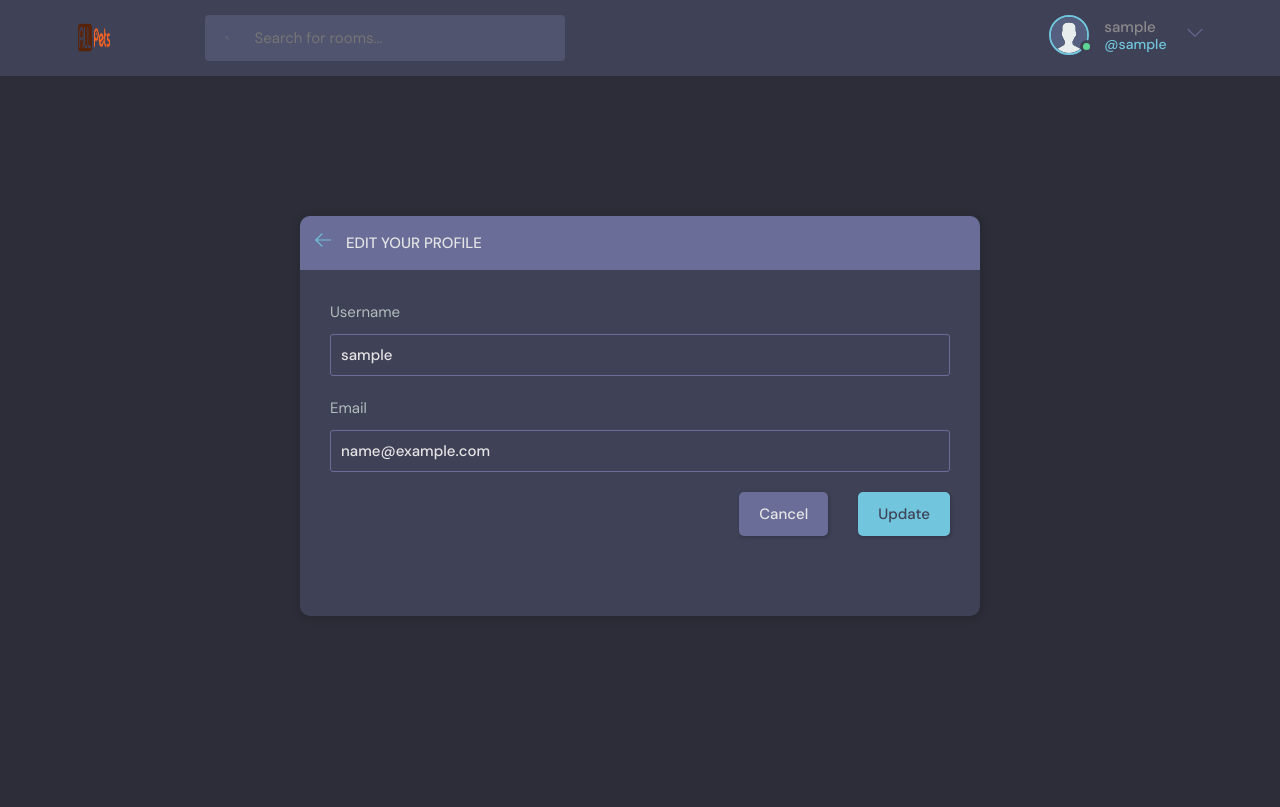
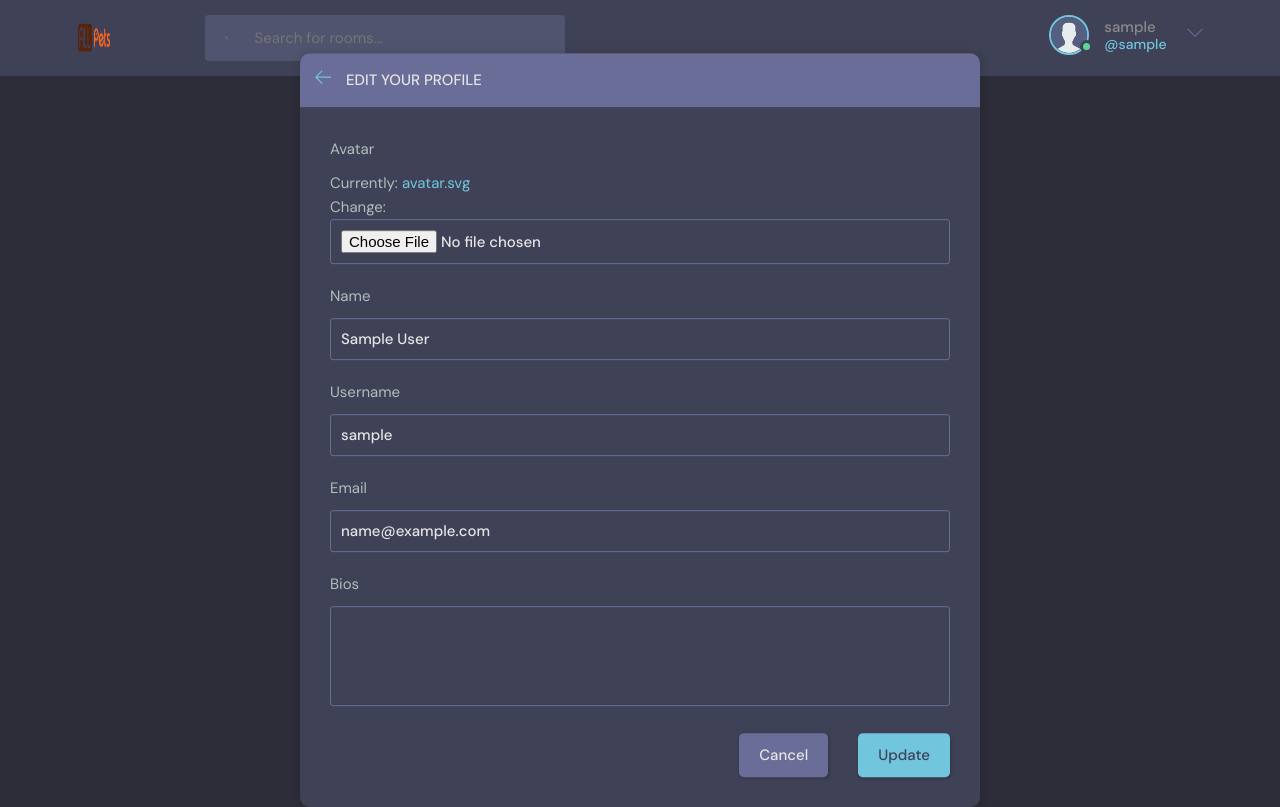
Before and after one commit to shih91/DjangoTutorialForum, a Django app: page /update-user/ in a window 1280 px wide. Before the commit the page ends 616 px from the top, so only its background shows below. Run offline with Django 3.2, Linux system fonts and the light colour scheme; the visitor is signed in with stand-in values (Sample User, id 1).

Commit message:
minor updates

```diff
--- a/studybud/base/forms.py
+++ b/studybud/base/forms.py
@@ -1,5 +1,11 @@
 from django.forms import ModelForm
+from django.contrib.auth.forms import UserCreationForm
 from .models import Room, User
+
+class MyUserCreationForm(UserCreationForm):
+    class Meta:
+        model = User
+        fields = ['name', 'username', 'email', 'password1', 'password2']
 
 class RoomForm(ModelForm):
     class Meta:
@@ -10,4 +16,4 @@ class RoomForm(ModelForm):
 class UserForm(ModelForm):
     class Meta:
         model = User
-        fields = ['username', 'email']
+        fields = ['avatar', 'name', 'username', 'email', 'bios']
--- a/studybud/base/templates/base/room.html
+++ b/studybud/base/templates/base/room.html
@@ -130,7 +130,7 @@
             {% for participant in participants %}
             <a href="{% url 'user-profile' user.id %}" class="participant">
               <div class="avatar avatar--medium">
-                <img src="{{user.avatar.url}}" />
+                <img src="{{participant.avatar.url}}" />
               </div>
               <p>
                 {{participant.username}}
--- a/studybud/base/templates/base/update-user.html
+++ b/studybud/base/templates/base/update-user.html
@@ -19,7 +19,7 @@
                     </div>
                 </div>
                 <div class="layout__body">
-                    <form class="form" action="" method="POST">
+                    <form class="form" action="" method="POST" enctype="multipart/form-data">
                         {% csrf_token %}
                         {% for field in form%}
                         <div class="form__group">
--- a/studybud/base/views.py
+++ b/studybud/base/views.py
@@ -6,7 +6,7 @@ from django.db.models import Q
 from django.contrib.auth import authenticate, login, logout
 from django.contrib.auth.forms import UserCreationForm
 from .models import Message, Room, Topic, Message, Reply, User
-from .forms import RoomForm, UserForm
+from .forms import RoomForm, UserForm, MyUserCreationForm
 
 # Create your views here.
 
@@ -22,7 +22,10 @@ def loginPage(request):
         return redirect('home')
 
     if request.method == 'POST':
-        username = request.POST.get('username').lower()
+        if '@' in request.POST.get('username'):
+            username = request.POST.get('username').split('@')[0].lower()
+        else:
+            username = request.POST.get('username').lower()
         password = request.POST.get('password')
         try:
             user = User.objects.get(username=username)
@@ -46,10 +49,10 @@ def logoutUser(request):
 
 def registerPage(request):
     page = 'register'
-    form = UserCreationForm()
+    form = MyUserCreationForm()
 
     if request.method == 'POST':
-        form = UserCreationForm(request.POST)
+        form = MyUserCreationForm(request.POST)
         if form.is_valid():
             user = form.save(commit=False)
             user.username = user.username.lower()
@@ -187,7 +190,7 @@ def updateUser(request):
     form = UserForm(instance=user)
 
     if request.method == 'POST':
-        form = UserForm(request.POST, instance=user)
+        form = UserForm(request.POST, request.FILES, instance=user)
         if form.is_valid():
             form.save()
             return redirect('user-profile', pk=user.id)
--- a/studybud/studybud/settings.py
+++ b/studybud/studybud/settings.py
@@ -142,3 +142,6 @@ MEDIA_ROOT = BASE_DIR / 'static/images'
 DEFAULT_AUTO_FIELD = 'django.db.models.BigAutoField'
 
 CORS_ALLOW_ALL_ORIGINS = True
+
+import django_on_heroku
+django_on_heroku.settings(locals())
```
Also changed, not shown: 1 other file.
